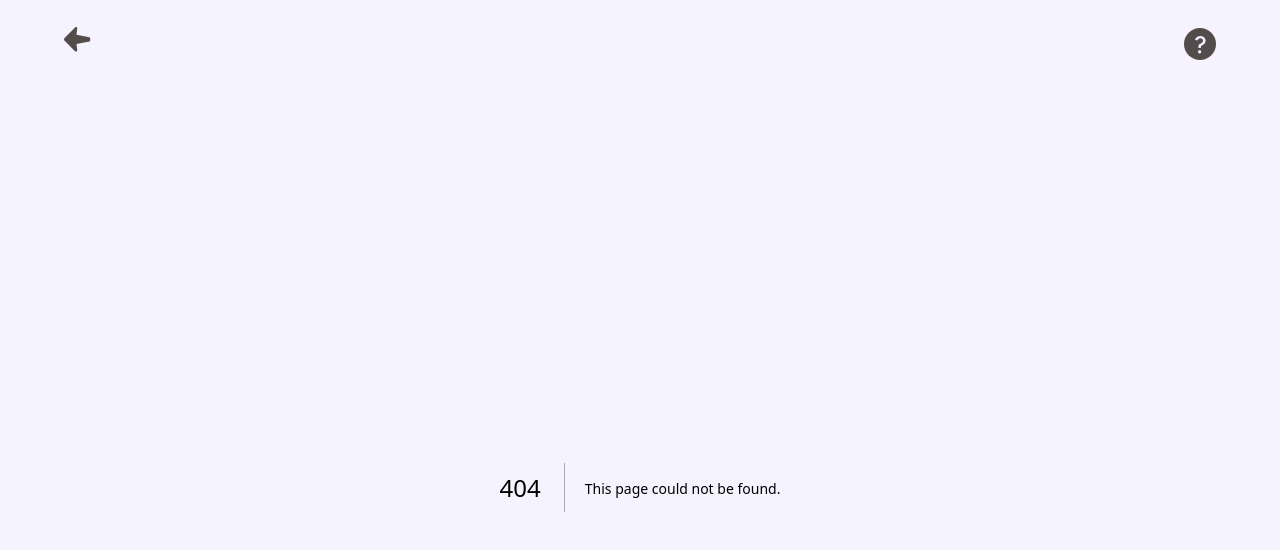
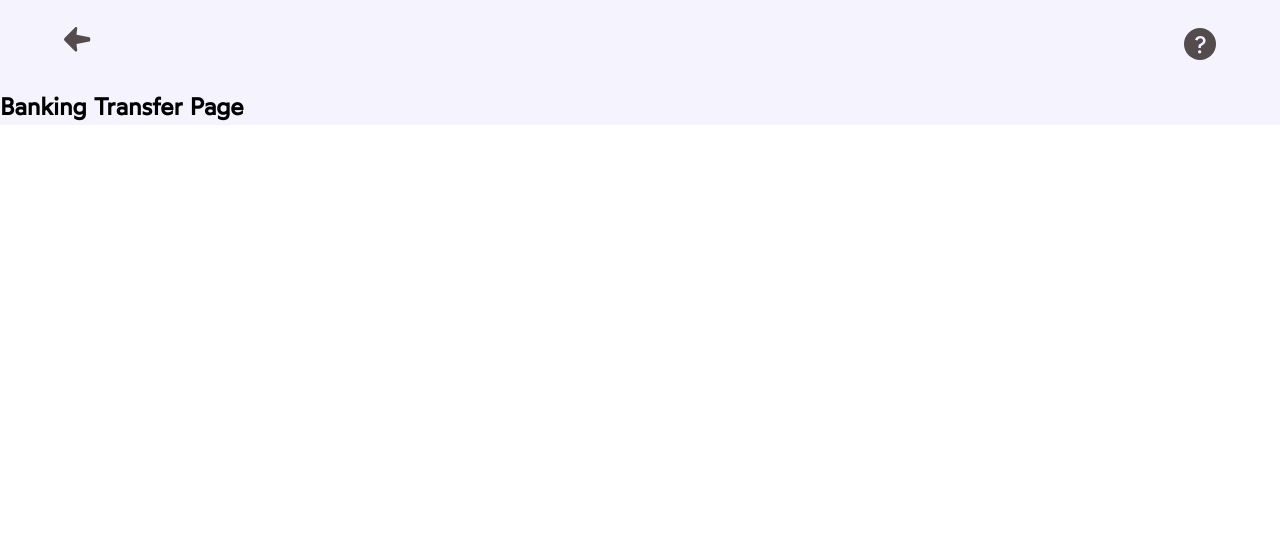
Before and after one commit to sunub/for-digital-divide, a Next.js app: page /dashboard/transfer in a window 1280 px wide. Before the commit this address had no page. Shown: the top 550 px of the page. Built offline with nearby package versions, Linux system fonts and the light colour scheme.

Commit message:
fix : Login 이전에 dashboard에 접근할 수 없게끔 라우트 분리

```diff
--- /dev/null
+++ b/src/app/dashboard/transfer/page.tsx
@@ -0,0 +1,19 @@
+import React from "react";
+
+export const dynamic = "force-dynamic";
+
+interface AccountData {
+  userId: string;
+  accountNumber: string;
+  createDate: Date;
+}
+
+async function DashBoardPage() {
+  return (
+    <div>
+      <h1>Banking Transfer Page</h1>
+    </div>
+  );
+}
+
+export default DashBoardPage;
--- a/src/app/layout.tsx
+++ b/src/app/layout.tsx
@@ -41,7 +41,7 @@ export default function RootLayout({
               --color-button: oklch(65.57% 0.19552898037793698 288.17775174927874);
               --color-highlight: oklch(73.96% 0.1586202546972356 25.278467161119735);
               --color-confirm: oklch(84.02% 0.114 146.9);
-              --text-size: 24px;
+              --text-size: 16px;
             }
           `}
         </style>
--- a/src/app/login/page.tsx
+++ b/src/app/login/page.tsx
@@ -1,8 +1,11 @@
+"use client";
+
 import React from "react";
 import { Page } from "./page.style";
 import LoginForm from "@compo/LoginForm";
 import Device from "@/components/Device";
 import ResizeFont from "@/components/ResizeFont/ResizeFont";
+import { revalidatePath } from "next/cache";
 
 function LoginPage() {
   return (
@@ -11,8 +14,8 @@ function LoginPage() {
         <Device>
           <LoginForm />
         </Device>
+        <button onClick={() => revalidatePath("/dashboard", "page")}>go</button>
       </Page>
-      <ResizeFont />
     </>
   );
 }
```
Also changed, not shown: src/app/auth.ts (deleted).
